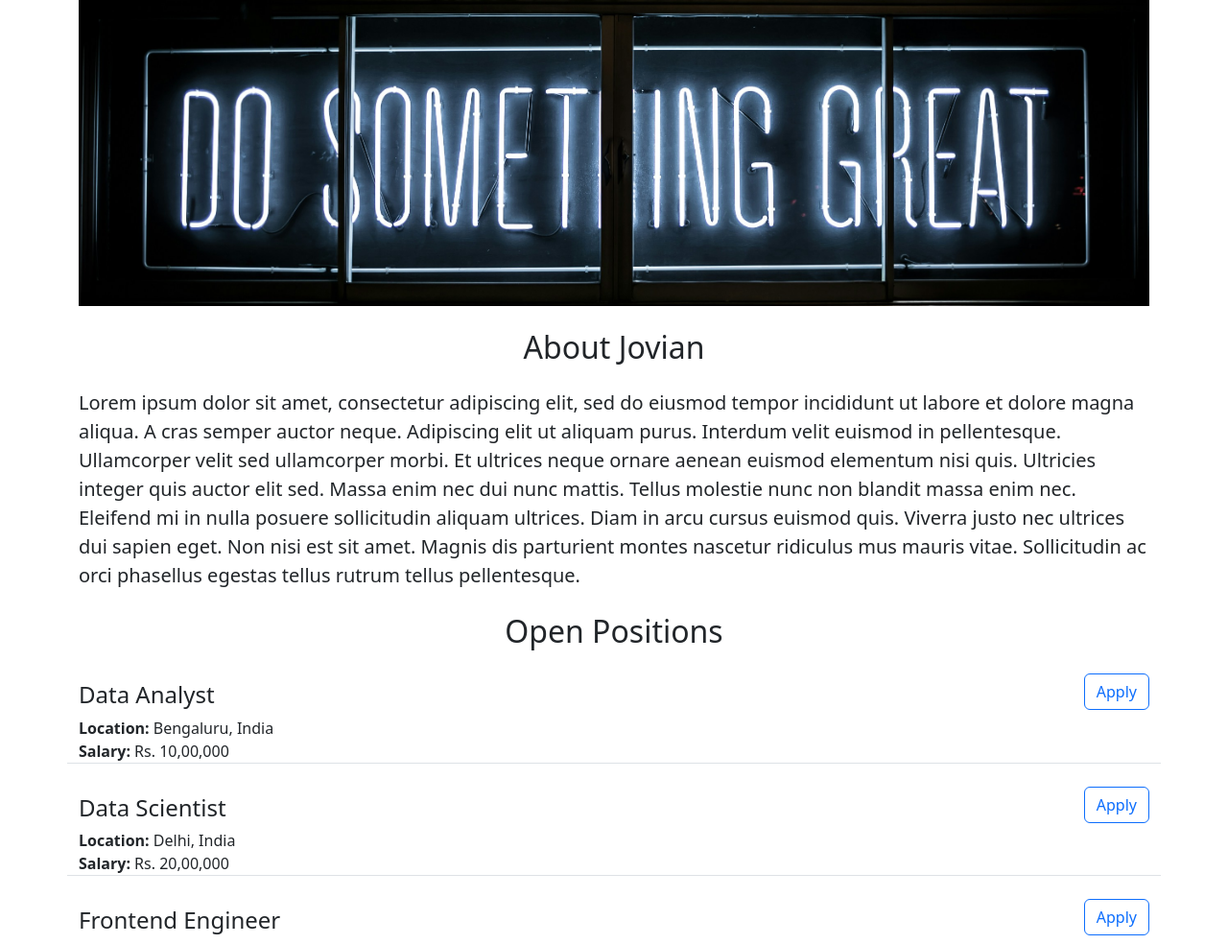
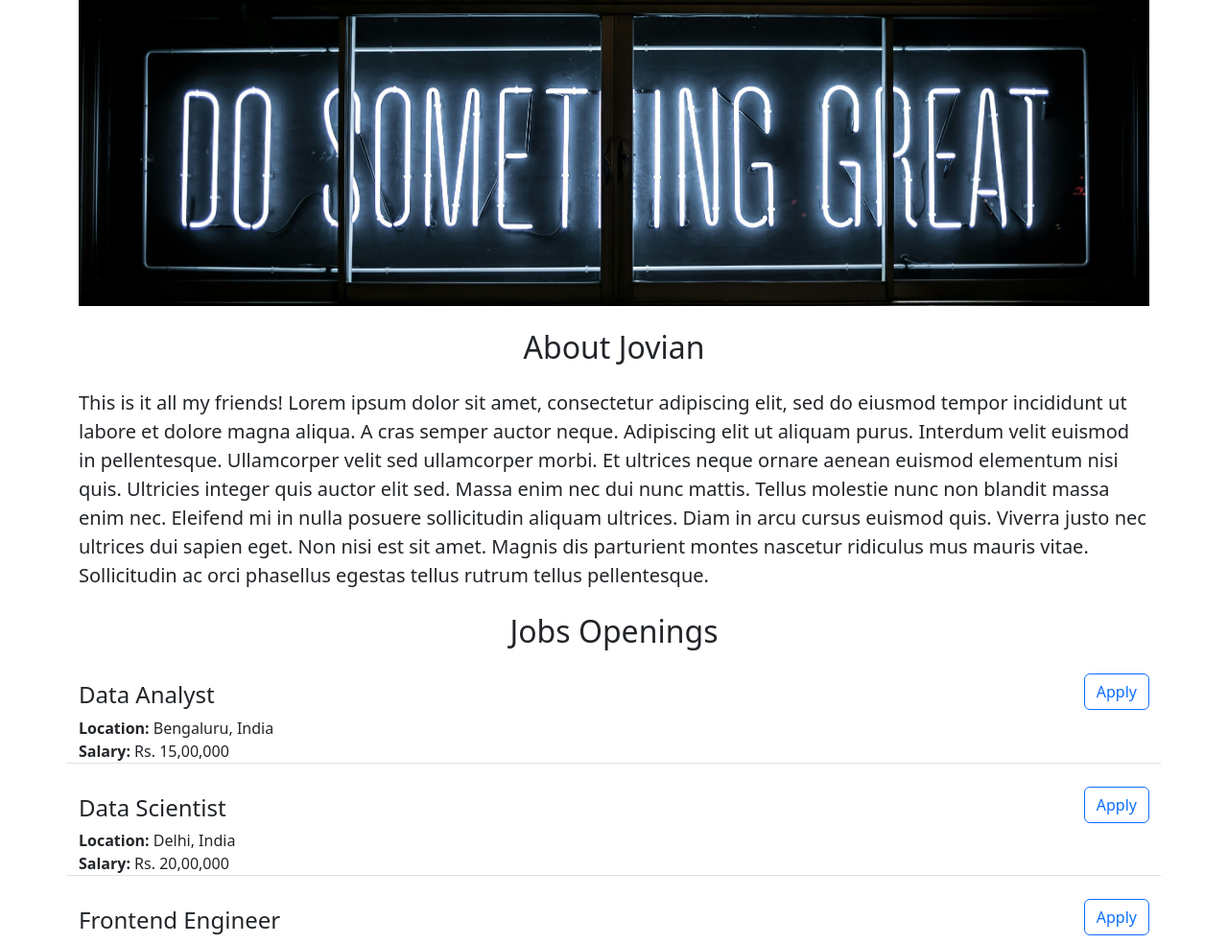
Before and after one commit to DevUserFromBeginning/journey, a Flask app: page / in a window 1280 px wide. Shown: the part 97-1081 px from the top of the page at 96% size. Run offline with Flask 3, Linux system fonts and the light colour scheme.

Commit message:
Just an update

```diff
--- a/app.py
+++ b/app.py
@@ -7,7 +7,7 @@ lst_jobs = [
         'id' : 1,
         'title' : "Data Analyst",
         'location' : "Bengaluru, India",
-        'salary' : "Rs. 10,00,000"
+        'salary' : "Rs. 15,00,000"
     },
     {
         'id' : 2,
--- a/templates/home.html
+++ b/templates/home.html
@@ -18,8 +18,8 @@
         <img src="./static/banner.jpg" class="img-fluid" style="height: 320px; width:100%; object-fit:cover;">
     </div>
     <h2 class="text-center mt-4 mb-4">About Jovian</h2>
-    <p class="lead">Lorem ipsum dolor sit amet, consectetur adipiscing elit, sed do eiusmod tempor incididunt ut labore et dolore magna aliqua. A cras semper auctor neque. Adipiscing elit ut aliquam purus. Interdum velit euismod in pellentesque. Ullamcorper velit sed ullamcorper morbi. Et ultrices neque ornare aenean euismod elementum nisi quis. Ultricies integer quis auctor elit sed. Massa enim nec dui nunc mattis. Tellus molestie nunc non blandit massa enim nec. Eleifend mi in nulla posuere sollicitudin aliquam ultrices. Diam in arcu cursus euismod quis. Viverra justo nec ultrices dui sapien eget. Non nisi est sit amet. Magnis dis parturient montes nascetur ridiculus mus mauris vitae. Sollicitudin ac orci phasellus egestas tellus rutrum tellus pellentesque.</p>
-    <h2 class="text-center mt-4 mb-4">Open Positions</h2>
+    <p class="lead">This is it all my friends! Lorem ipsum dolor sit amet, consectetur adipiscing elit, sed do eiusmod tempor incididunt ut labore et dolore magna aliqua. A cras semper auctor neque. Adipiscing elit ut aliquam purus. Interdum velit euismod in pellentesque. Ullamcorper velit sed ullamcorper morbi. Et ultrices neque ornare aenean euismod elementum nisi quis. Ultricies integer quis auctor elit sed. Massa enim nec dui nunc mattis. Tellus molestie nunc non blandit massa enim nec. Eleifend mi in nulla posuere sollicitudin aliquam ultrices. Diam in arcu cursus euismod quis. Viverra justo nec ultrices dui sapien eget. Non nisi est sit amet. Magnis dis parturient montes nascetur ridiculus mus mauris vitae. Sollicitudin ac orci phasellus egestas tellus rutrum tellus pellentesque.</p>
+    <h2 class="text-center mt-4 mb-4">Jobs Openings</h2>
         <div>
             {% for job in jobs %}
                 {% include "jobitem.html" %}
```
